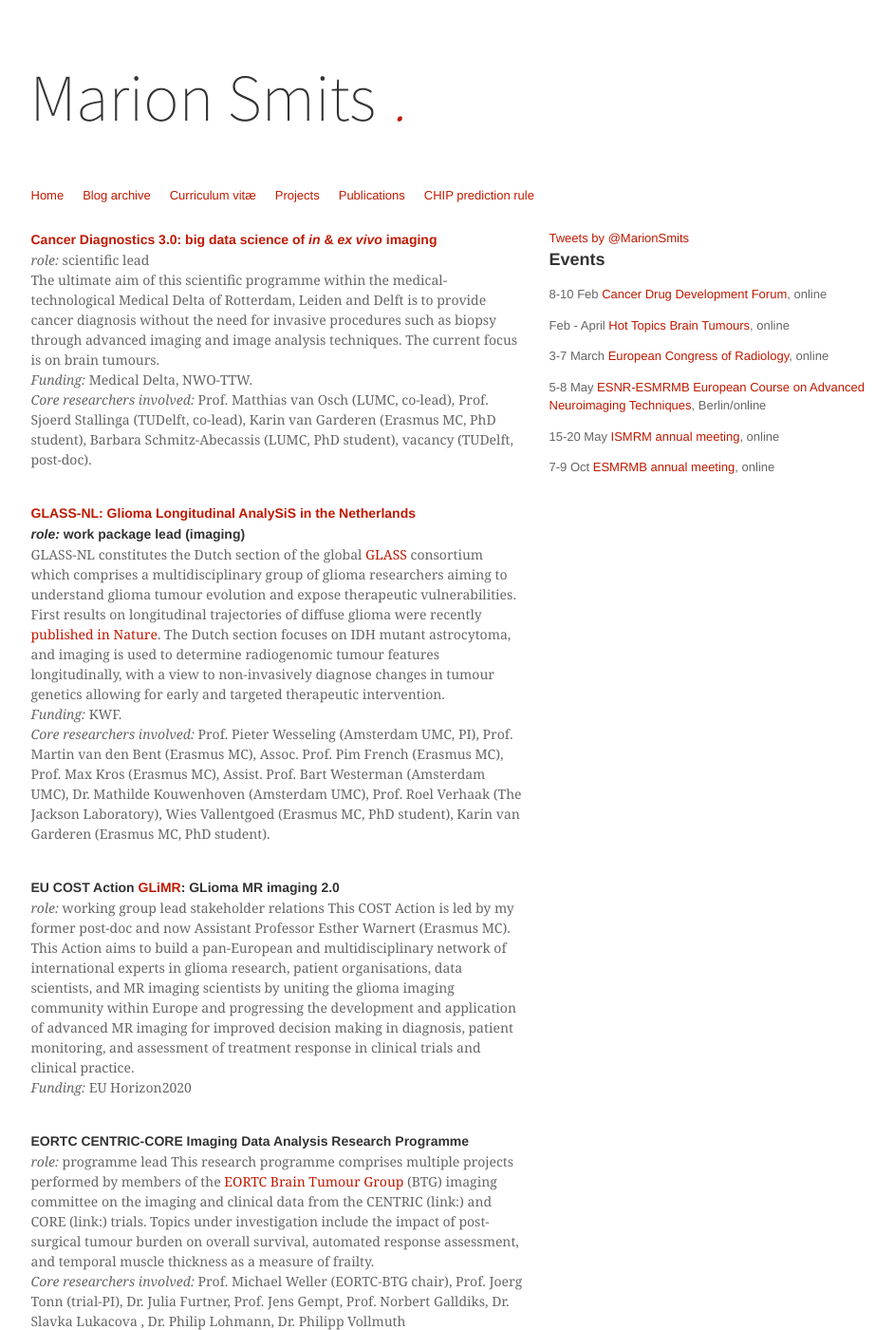
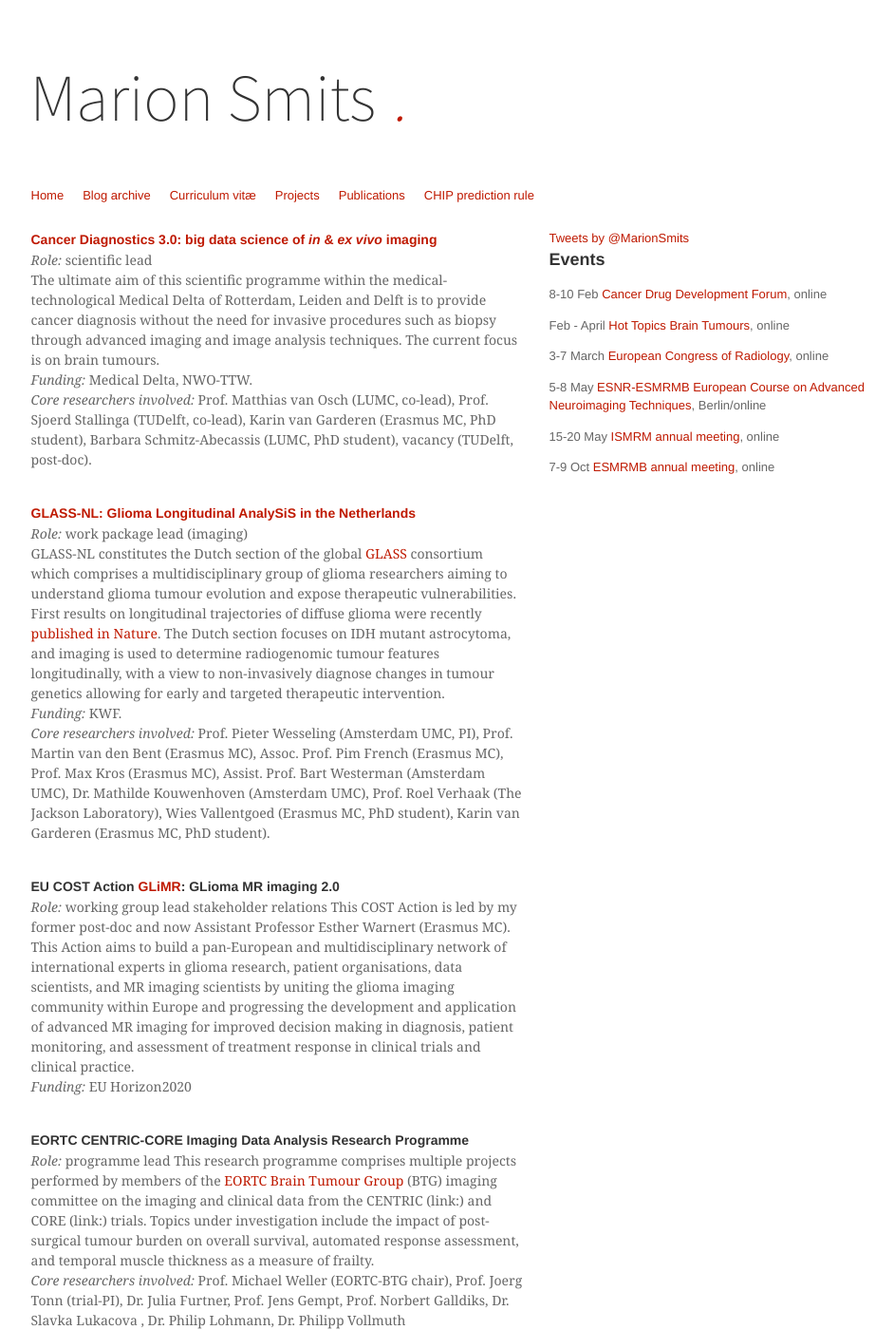
Before and after one commit to marionsmits/marionsmits.github.io, a Jekyll site: the page built from projects.md, in a window 1280 px wide and 1400 px high. Shown: the whole window at 95% size, without its empty margins (120-1062 px from the left). Built offline with Jekyll 4.4.1, drawn with Linux system fonts in a browser that asks for light colours; comment, search, counter and statistics services are not loaded; some of the changed text lies outside the part shown.

```diff
--- a/projects.md
+++ b/projects.md
@@ -6,42 +6,42 @@ Slug: projects
 ---
 
 <b>[Cancer Diagnostics 3.0: big data science of <i>in</i> & <i>ex vivo</i> imaging](https://www.medicaldelta.nl/en/research/cancer-diagnostics-3-0-big-data-science-of-in-ex-vivo-imaging)</b>
-<br><i>role:</i> scientific lead
+<br><i>Role:</i> scientific lead
 <br>The ultimate aim of this scientific programme within the medical-technological Medical Delta of Rotterdam, Leiden and Delft is to provide cancer diagnosis without the need for invasive procedures such as biopsy through advanced imaging and image analysis techniques. The current focus is on brain tumours.
 <br><i>Funding:</i> Medical Delta, NWO-TTW.
 <br><i>Core researchers involved:</i> Prof. Matthias van Osch (LUMC, co-lead), Prof. Sjoerd Stallinga (TUDelft, co-lead), Karin van Garderen (Erasmus MC, PhD student), Barbara Schmitz-Abecassis (LUMC, PhD student), vacancy (TUDelft, post-doc).
 
-<br><b>[GLASS-NL: Glioma Longitudinal AnalySiS in the Netherlands](https://www.glass-consortium.org)
-<br><i>role:</i> work package lead (imaging)</b>
+<br><b>[GLASS-NL: Glioma Longitudinal AnalySiS in the Netherlands](https://www.glass-consortium.org)</b>
+<br><i>Role:</i> work package lead (imaging)
 <br>GLASS-NL constitutes the Dutch section of the global [GLASS](https://pubmed.ncbi.nlm.nih.gov/29432615/) consortium which comprises a multidisciplinary group of glioma researchers aiming to understand glioma tumour evolution and expose therapeutic vulnerabilities. First results on longitudinal trajectories of diffuse glioma were recently [published in Nature](https://www.nature.com/articles/s41586-019-1775-1). The Dutch section focuses on IDH mutant astrocytoma, and imaging is used to determine radiogenomic tumour features longitudinally, with a view to non-invasively diagnose changes in tumour genetics allowing for early and targeted therapeutic intervention.
 <br><i>Funding:</i> KWF.
 <br><i>Core researchers involved:</i> Prof. Pieter Wesseling (Amsterdam UMC, PI), Prof. Martin van den Bent (Erasmus MC), Assoc. Prof. Pim French (Erasmus MC), Prof. Max Kros (Erasmus MC), Assist. Prof. Bart Westerman (Amsterdam UMC), Dr. Mathilde Kouwenhoven (Amsterdam UMC), Prof. Roel Verhaak (The Jackson Laboratory), Wies Vallentgoed (Erasmus MC, PhD student), Karin van Garderen (Erasmus MC, PhD student).
 
 <br><b>EU COST Action [GLiMR](https://glimr.eu): GLioma MR imaging 2.0</b>
-<br><i>role:</i> working group lead stakeholder relations
+<br><i>Role:</i> working group lead stakeholder relations
 This COST Action is led by my former post-doc and now Assistant Professor Esther Warnert (Erasmus MC). This Action aims to build a pan-European and multidisciplinary network of international experts in glioma research, patient organisations, data scientists, and MR imaging scientists by uniting the glioma imaging community within Europe and progressing the development and application of advanced MR imaging for improved decision making in diagnosis, patient monitoring, and assessment of treatment response in clinical trials and clinical practice.
 <br><i>Funding:</i> EU Horizon2020
 
 <br><b>EORTC CENTRIC-CORE Imaging Data Analysis Research Programme </b>
-<br><i>role:</i> programme lead
+<br><i>Role:</i> programme lead
 This research programme comprises multiple projects performed by members of the [EORTC Brain Tumour Group](https://www.eortc.org/research_field/brain/) (BTG) imaging committee on the imaging and clinical data from the CENTRIC (link:) and CORE (link:) trials. Topics under investigation include the impact of post-surgical tumour burden on overall survival, automated response assessment, and temporal muscle thickness as a measure of frailty.
 <br><i>Core researchers involved:</i> Prof. Michael Weller (EORTC-BTG chair), Prof. Joerg Tonn (trial-PI), Dr. Julia Furtner, Prof. Jens Gempt, Prof. Norbert Galldiks, Dr. Slavka Lukacova , Dr. Philip Lohmann, Dr. Philipp Vollmuth
 
 <br><b>[PERISCOPE: the clinical value of perfusion MRI in primary and secondary brain tumour surveillance]( https://zorgevaluatienederland.nl/evaluations/periscope)</b>
-<br><i>role:</i> principal investigator
+<br><i>Role:</i> principal investigator
 In this Dutch national multicentre study data are collected both prospectively and retrospectively on brain tumour patient aiming to assess the clinical value of perfusion MRI in their management. Fifteen centres are currently involved, and data of over 1,000 patients have been collected.
 <br><i>Funding:</i> ZonMW Leading the Change
 <br><i>Core researchers involved:</i> Dr. Anouk van der Hoorn (UMCG), Dr. Linda Dirven (LUMC), Wouter Teunissen (Erasmus MC, PhD student)
 
 <br><b>Advanced imaging in neuro-oncology</b>
-<br><i>role:</i> principal investigator
+<br><i>Role:</i> principal investigator
 This research line comprises multiple projects at Erasmus MC (some in collaboration with LUMC and TUDelft) aimed at the development and implementation of novel imaging and image analysis techniques of brain tumours. The work is a result of close collaboration with the biomedical imaging group Rotterdam (BIGR) led by prof. Wiro Niessen, the MRI physics group led by prof. Juan Hernandez Tamames, and clinical partners within the Brain Tumour Centre of the Erasmus MC Cancer Institute (Prof. Martin van den Bent, Dr. Arnaud Vincent, Dr. Alejandra Mendez). Together we assess imaging phenotypes of glioma genotypes (iGENE study, vascular signature mapping), develop and validate advanced imaging techniques such as chemical exchange saturation transfer (CEST) imaging and combined PET-MRI imaging.
 <br><i>Funding:</i> KWF, NWO-TTW, The Brain Tumour Charity, Stichting Sammy, Varian, Daniel den Hoed Stichting.
 <br><i>Core researchers involved:</i> at Erasmus MC - Assoc. Prof. Stefan Klein, Assist. Prof. Esther Warnert, Dr. Sophie Veldhuijzen van Zanten, Dr. Astrid van der Veldt, Assist. Prof. Dirk Poot, Fatih Incekara (PhD student), Sebastian van der Voort (post-doc), Krishnapriya Venugopal (PhD student), Sophie Derks (PhD student), Ilanah Pruis (PhD student), Yulun Wu (PhD student), Fatemehsadat Arzanforoosh (PhD student); at TUDelft - Assoc. Prof. Frans Vos, Chih-Hsien Tseng (PhD student); at LUMC - Prof. Matthias van Osch, Danielle van Dorth (PhD student).
 
 
 <br><b>The Covid-19 pandemic</b>
-<br><i>role:</i> chair (EORTC), project lead (ESNR)
+<br><i>Role:</i> chair (EORTC), project lead (ESNR)
 Within the EORTC Imaging Group we evaluated the impact of the Covid-19 pandemic on imaging in oncological trials which resulted in fast track [publication in the European Journal of Nuclear and Molecular Medicine](https://link.springer.com/article/10.1007/s00259-020-04910-y)
 Within the ESNR Diagnostic Committee we conducted a survey to understand the impact the pandemic has or has had on the work, training, and wellbeing of professionals in the field of diagnostic Neuroradiology. These insights may be used to prepare or improve strategies for similar situations and address potential needs and worries that arose from the crisis and will be presented at the upcoming [European Congress of Radiology](https://www.myesr.org/congress/congress). Further surveys are planned to continue monitoring the prolonged situation and long-term effects on the Neuroradiological community.
 <br><i>Core researchers involved:</i> Prof. Meike Vernooij, Prof. Tarek Yousry, Prof. Ana Ramos, Dr. Nuria Bargallo.
```
